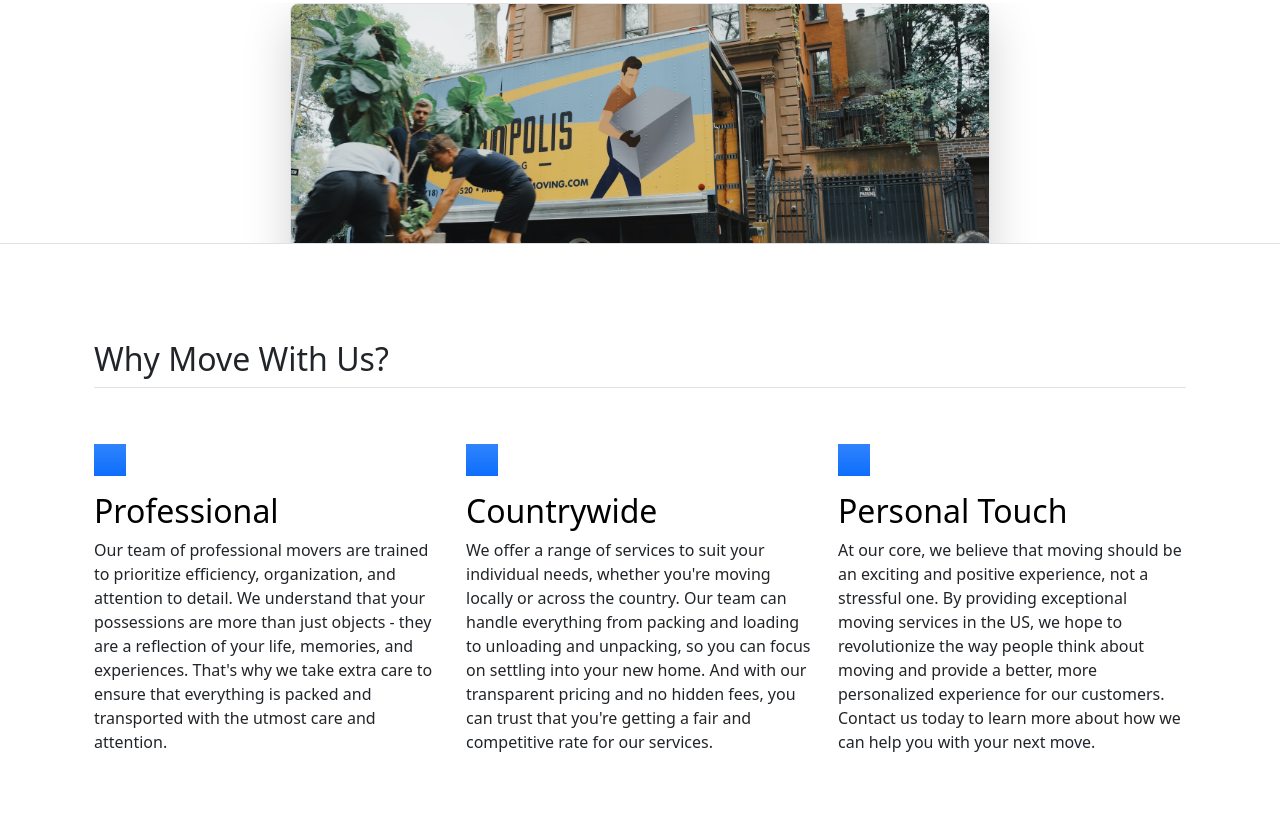
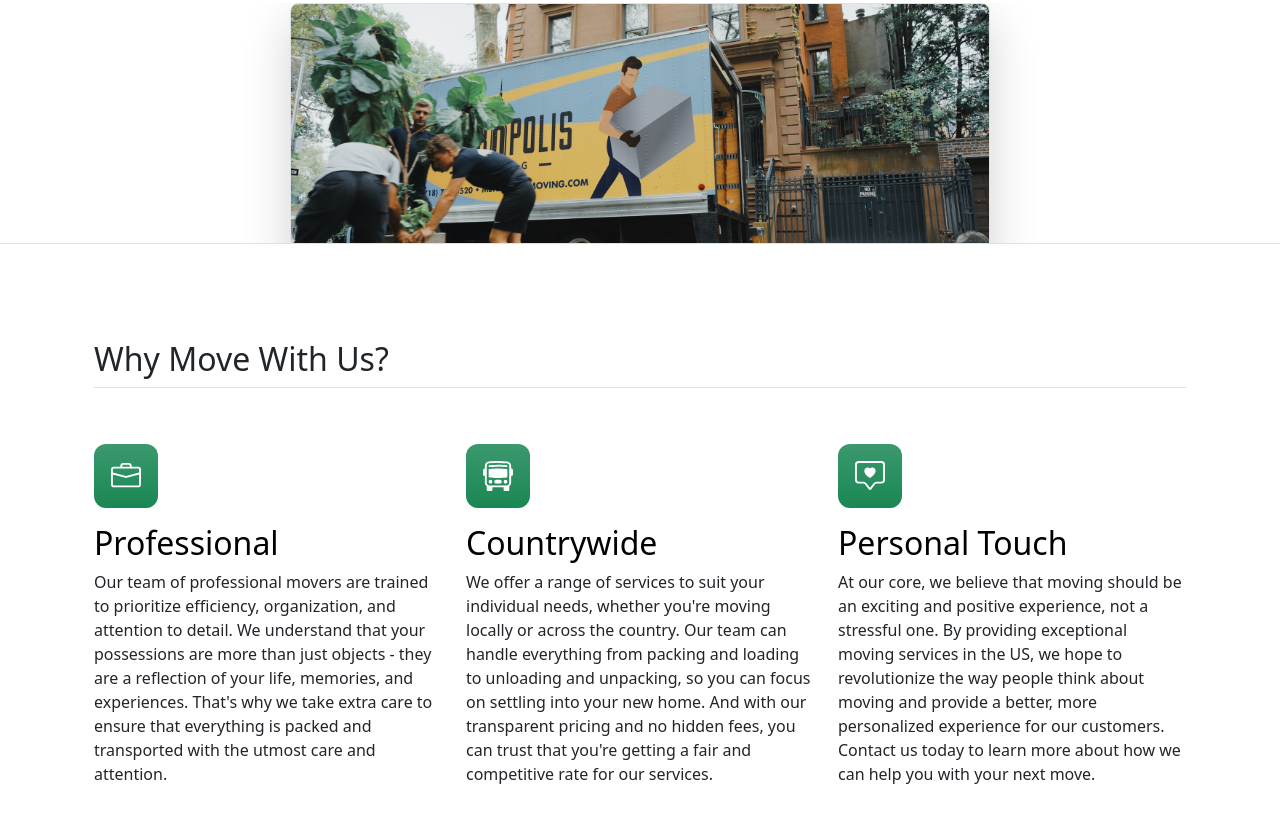
Before and after one commit to HASIB-ALI-RISHAD/bootstrap-practice-moveit-website, a plain HTML site: page index.html in a window 1280 px wide. Shown: the part 516-1338 px from the top of the page. Drawn offline with nearby package versions, Linux system fonts and the light colour scheme.

Commit message:
corrected features section

```diff
--- a/index.html
+++ b/index.html
@@ -124,11 +124,13 @@
       <div class="row g-4 py-5 row-cols-1 row-cols-lg-3">
         <div class="feature col">
           <div
-            class="feature-icon d-inline-flex align-items-center justify-content-center text-bg-primary bg-gradient fs-2 mb-3"
+            class="feature-icon d-inline-flex align-items-center justify-content-center text-bg-success bg-gradient fs-2 mb-3"
           >
-            <svg class="bi" width="1em" height="1em">
-              <use xlink:href="#collection"></use>
-            </svg>
+            <img
+              src="./icons/briefcase.svg"
+              alt="Professional Icon"
+              height="30px"
+            />
           </div>
           <h3 class="fs-2 text-body-emphasis">Professional</h3>
           <p>
@@ -142,11 +144,13 @@
         </div>
         <div class="feature col">
           <div
-            class="feature-icon d-inline-flex align-items-center justify-content-center text-bg-primary bg-gradient fs-2 mb-3"
+            class="feature-icon d-inline-flex align-items-center justify-content-center text-bg-success bg-gradient fs-2 mb-3"
           >
-            <svg class="bi" width="1em" height="1em">
-              <use xlink:href="#people-circle"></use>
-            </svg>
+            <img
+              src="./icons/bus-front.svg"
+              alt="Countrywide Icon"
+              height="30px"
+            />
           </div>
           <h3 class="fs-2 text-body-emphasis">Countrywide</h3>
           <p>
@@ -160,11 +164,13 @@
         </div>
         <div class="feature col">
           <div
-            class="feature-icon d-inline-flex align-items-center justify-content-center text-bg-primary bg-gradient fs-2 mb-3"
+            class="feature-icon d-inline-flex align-items-center justify-content-center text-bg-success bg-gradient fs-2 mb-3"
           >
-            <svg class="bi" width="1em" height="1em">
-              <use xlink:href="#toggles2"></use>
-            </svg>
+            <img
+              src="./icons/chat-square-heart.svg"
+              alt="Personal Touch Icon"
+              height="30px"
+            />
           </div>
           <h3 class="fs-2 text-body-emphasis">Personal Touch</h3>
           <p>
--- a/style.css
+++ b/style.css
@@ -0,0 +1,5 @@
+.feature-icon {
+  width: 4rem;
+  height: 4rem;
+  border-radius: 0.75rem;
+}
```
Also changed, not shown: icons/chevron-right.svg (deleted).
